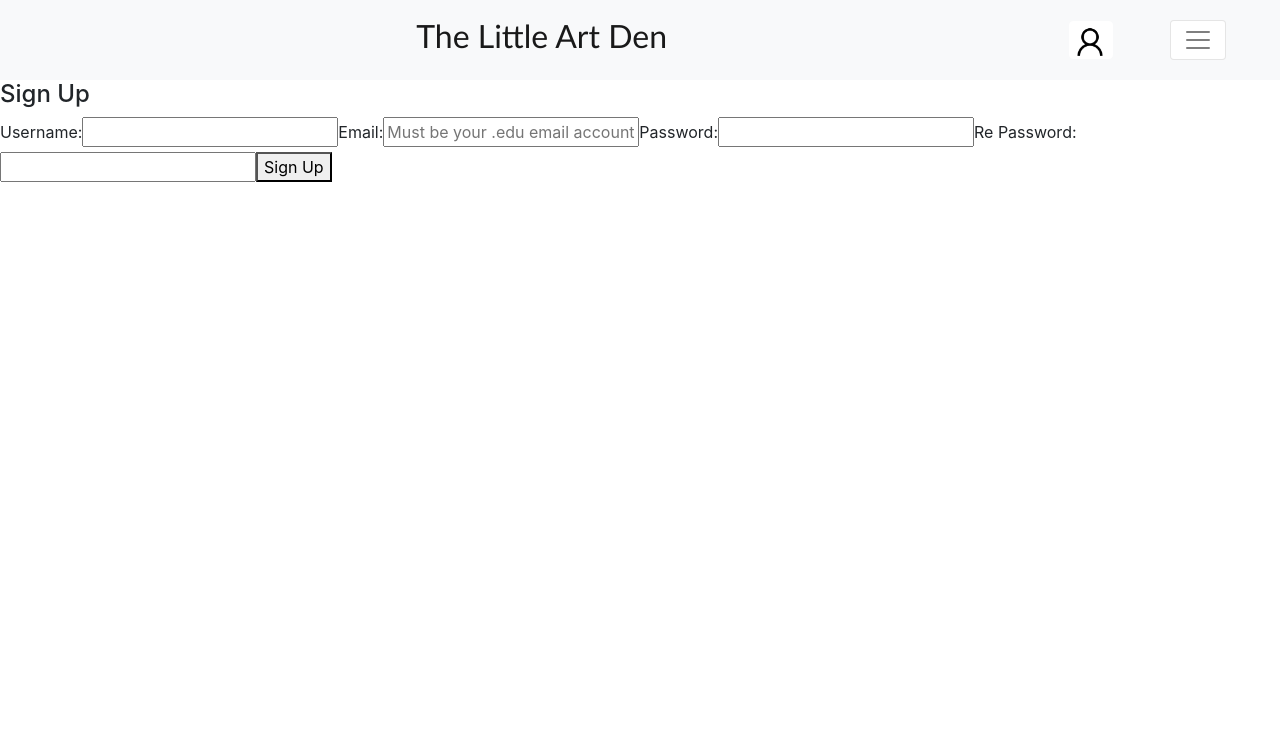
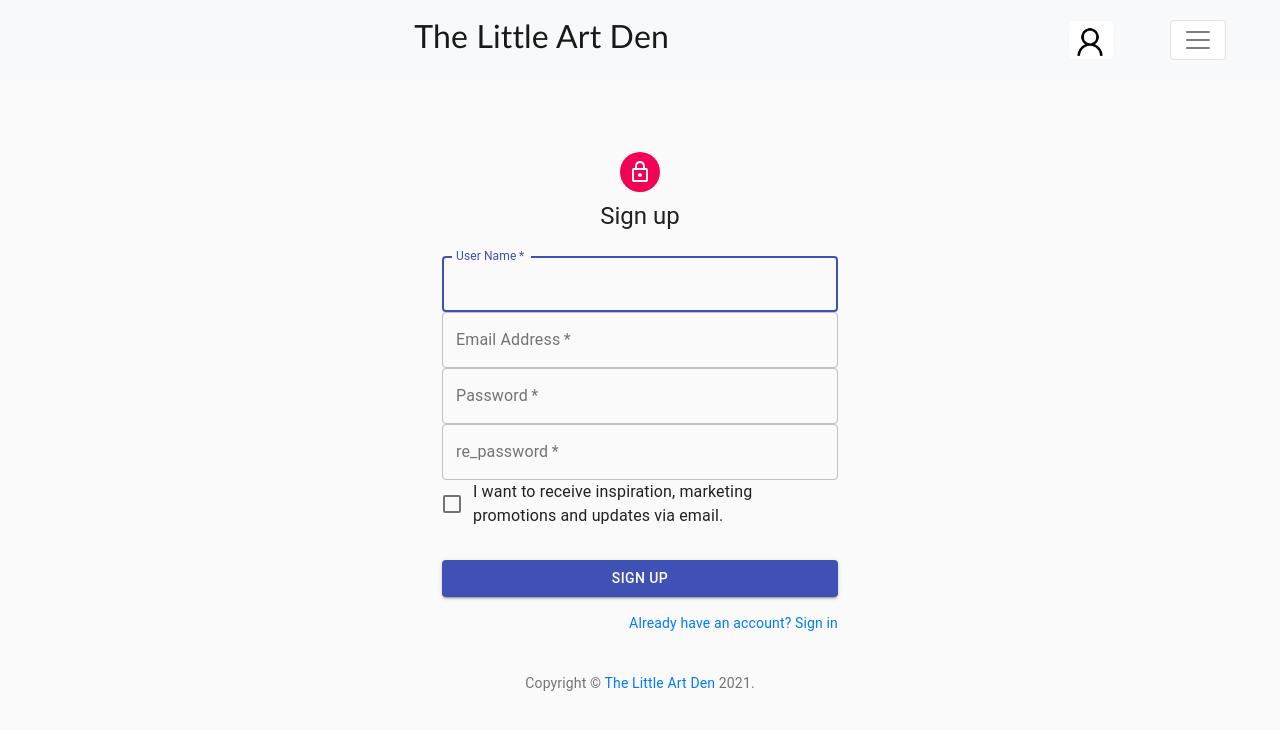
Before and after one commit to jjcrab/the-art-den-front, a React (Create React App) app: page /studentsignup in a window 1280 px wide. Shown: the top 730 px of the page. Built offline with nearby package versions, Linux system fonts and the light colour scheme.

Commit message:
styled sign up page

```diff
--- a/src/components/StudentLogin.js
+++ b/src/components/StudentLogin.js
@@ -147,7 +147,7 @@
 
 				{token && username ? (
 					<div>
-						<h4>Welcome back {username}!</h4>
+						<h4>Hello {username}!</h4>
 						<Link href={'/'} variant='body2' onClick={handleClick}>
 							{'Log out'}
 						</Link>
--- a/src/components/StudentSignUp.js
+++ b/src/components/StudentSignUp.js
@@ -2,8 +2,59 @@
 import { Link } from 'react-router-dom';
 import axios from 'axios';
 import APIurl from '../config';
+import Avatar from '@material-ui/core/Avatar';
+import Button from '@material-ui/core/Button';
+import CssBaseline from '@material-ui/core/CssBaseline';
+import TextField from '@material-ui/core/TextField';
+import FormControlLabel from '@material-ui/core/FormControlLabel';
+import Checkbox from '@material-ui/core/Checkbox';
+// import Link from '@material-ui/core/Link';
+import Grid from '@material-ui/core/Grid';
+import Box from '@material-ui/core/Box';
+import LockOutlinedIcon from '@material-ui/icons/LockOutlined';
+import Typography from '@material-ui/core/Typography';
+import { makeStyles } from '@material-ui/core/styles';
+import Container from '@material-ui/core/Container';
+
+// ===========================Material UI=================================
+function Copyright() {
+	return (
+		<Typography variant='body2' color='textSecondary' align='center'>
+			{'Copyright © '}
+			<Link color='inherit' href='https://material-ui.com/'>
+				The Little Art Den
+			</Link>{' '}
+			{new Date().getFullYear()}
+			{'.'}
+		</Typography>
+	);
+}
+
+const useStyles = makeStyles((theme) => ({
+	paper: {
+		marginTop: theme.spacing(8),
+		display: 'flex',
+		flexDirection: 'column',
+		alignItems: 'center',
+	},
+	avatar: {
+		margin: theme.spacing(1),
+		backgroundColor: theme.palette.secondary.main,
+	},
+	form: {
+		width: '100%',
+		marginTop: theme.spacing(3),
+	},
+	submit: {
+		margin: theme.spacing(3, 0, 2),
+	},
+}));
+
+//====================Componenet========================
 
 function SignUp() {
+	const classes = useStyles();
+
 	const initialState = {
 		username: '',
 		email: '',
@@ -39,8 +90,92 @@
 
 	return (
 		<div>
-			<h4>Sign Up</h4>
-			<form onSubmit={handleSubmit}>
+			<Container component='main' maxWidth='xs'>
+				<CssBaseline />
+				<div className={classes.paper}>
+					<Avatar className={classes.avatar}>
+						<LockOutlinedIcon />
+					</Avatar>
+					<Typography component='h1' variant='h5'>
+						Sign up
+					</Typography>
+					<form onSubmit={handleSubmit} className={classes.form} noValidate>
+						<TextField
+							autoComplete='username'
+							name='username'
+							variant='outlined'
+							required
+							fullWidth
+							id='username'
+							label='User Name'
+							autoFocus
+							onChange={handleChange}
+							value={formState.username}
+						/>
+						<TextField
+							variant='outlined'
+							required
+							fullWidth
+							id='email'
+							label='Email Address'
+							name='email'
+							autoComplete='email'
+							onChange={handleChange}
+							value={formState.email}
+							placeholder='Must be your .edu email account.'
+						/>
+						<TextField
+							variant='outlined'
+							required
+							fullWidth
+							name='password'
+							label='Password'
+							type='password'
+							id='password'
+							autoComplete='current-password'
+							onChange={handleChange}
+							value={formState.password}
+						/>
+						<TextField
+							variant='outlined'
+							required
+							fullWidth
+							name='re_password'
+							label='re_password'
+							type='password'
+							id='re_password'
+							autoComplete='current-re_password'
+							onChange={handleChange}
+							value={formState.re_password}
+						/>
+						<FormControlLabel
+							control={<Checkbox value='allowExtraEmails' color='primary' />}
+							label='I want to receive inspiration, marketing promotions and updates via email.'
+						/>
+						<Button
+							type='submit'
+							fullWidth
+							variant='contained'
+							color='primary'
+							className={classes.submit}>
+							Sign Up
+						</Button>
+						<Grid container justify='flex-end'>
+							<Grid item>
+								<Link to='/studentlogin' variant='body2'>
+									Already have an account? Sign in
+								</Link>
+							</Grid>
+						</Grid>
+					</form>
+				</div>
+				<Box mt={5}>
+					<Copyright />
+				</Box>
+			</Container>
+
+			{/* ================================= */}
+			{/* <form onSubmit={handleSubmit}>
 				<label htmlFor='username'>Username:</label>
 				<input
 					id='username'
@@ -87,7 +222,7 @@
 				</div>
 			) : (
 				''
-			)}
+			)} */}
 		</div>
 	);
 }
```
